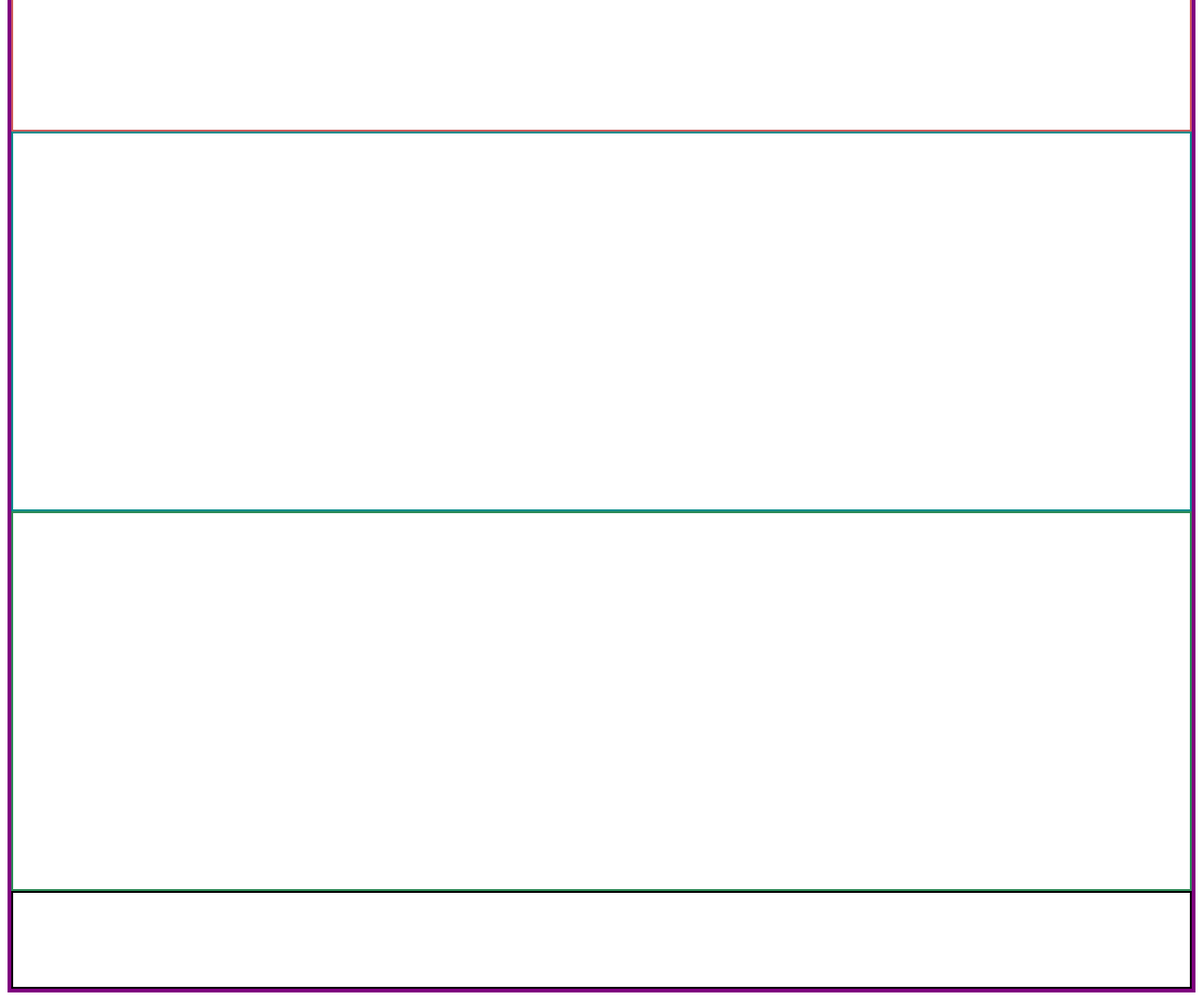
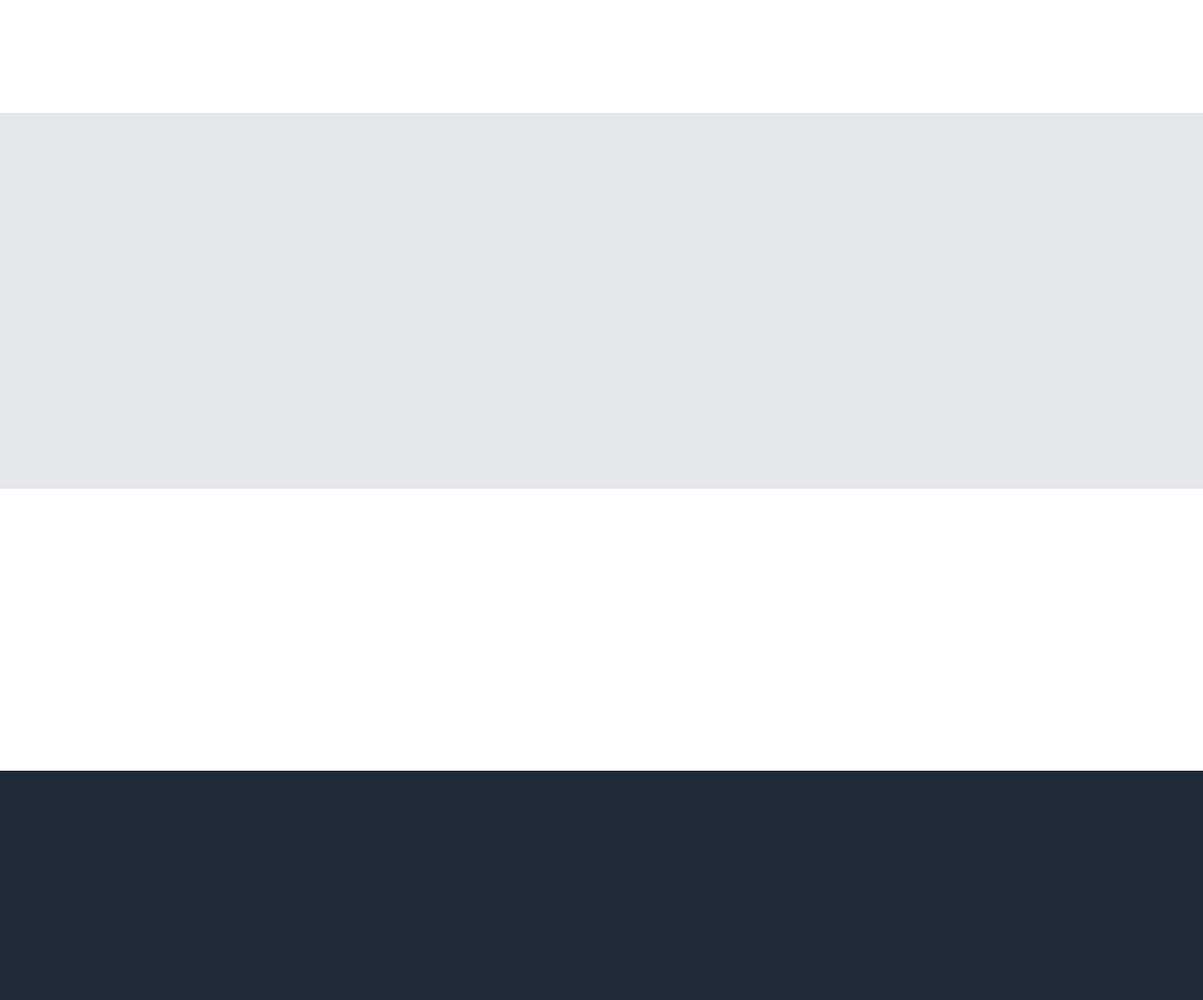
Before and after one commit to VitorMeloDev/TOP_Project_Landing-Page, a plain HTML site: page index.html in a window 1280 px wide. Shown: the part 680-1744 px from the top of the page at 94% size. After the commit the page ends 1600 px from the top, so only its background shows below. Drawn offline with Linux system fonts and the light colour scheme.

Commit message:
Base Color]

```diff
--- a/style.css
+++ b/style.css
@@ -1,10 +1,13 @@
 body{
-    border: 4px solid purple;
+    display: flex;
+    flex-direction: column;
+    flex: 1;
+    margin: 0;
+    background-color: #1f2937;
 }
 
 header{
     height: 400px;
-    border: 2px solid red;
 }
 
 nav{
@@ -14,20 +17,19 @@ nav{
 
 .section1{
     height: 400px;
-    border: 2px solid indianred;
+    background-color: white;
 }
 
 .section2{
     height: 400px;
-    border: 2px solid darkcyan;
+    background-color: #e5e7eb;
 }
 
 .section3{
-    height: 400px;
-    border: 2px solid seagreen;
+    height: 300px;
+    background-color: white;
 }
 
 footer{
     height: 100px;
-    border: 2px solid black;
 }
```
